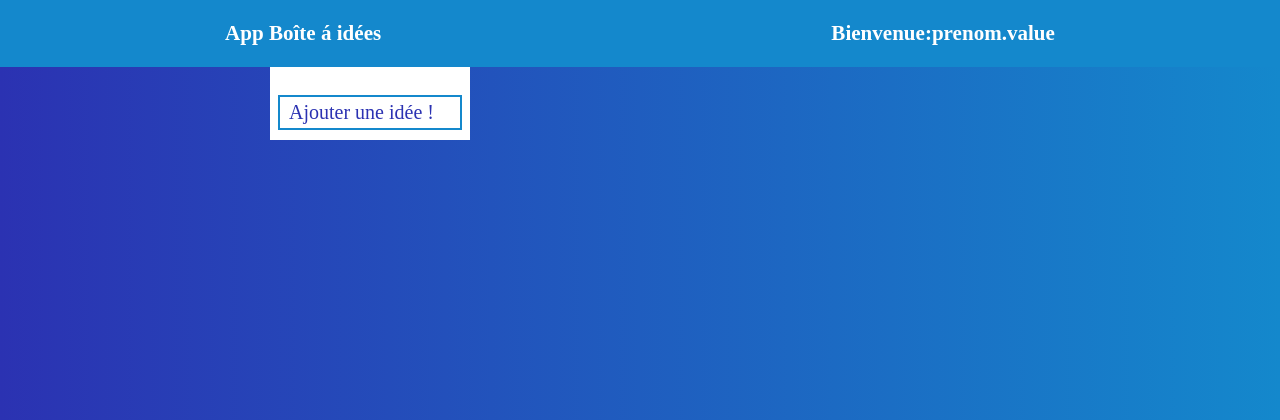
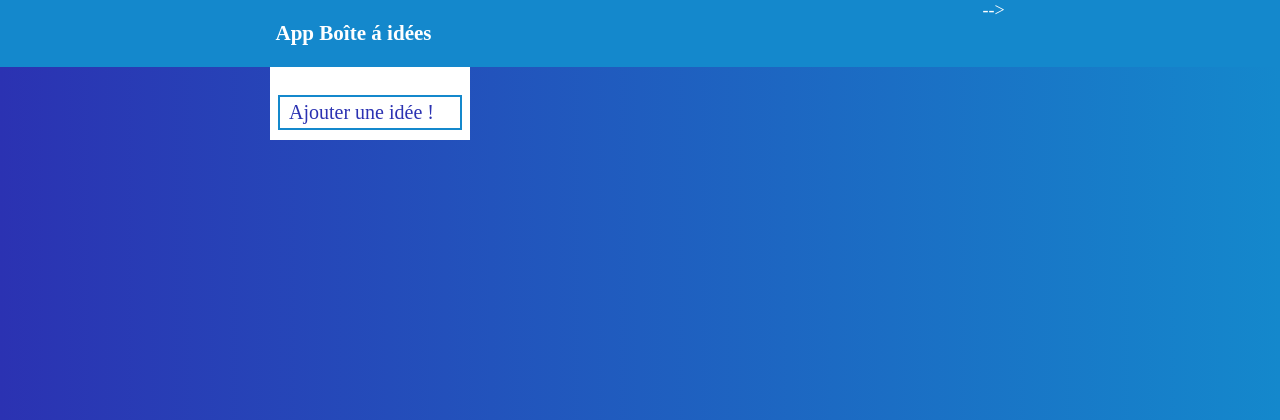
Before and after one commit to BounAbdallah/application_boite_idees, a PHP site: page /accueil.php in a window 1280 px wide. Shown: the top 420 px of the page. Run offline with PHP 8.4, Linux system fonts and the light colour scheme; data that the repository does not hold is empty.

Commit message:
modification page accueil

```diff
--- a/accueil.php
+++ b/accueil.php
@@ -4,7 +4,7 @@ require_once "config.php";
 
 $requete = $bdd->prepare("SELECT * FROM `utilisateurs` ");
 $requete->execute();
-$utilisateur= ":prenom.value";
+$utilisateur= ":email";
 
 
 
@@ -24,10 +24,9 @@ $_SESSION['utilisateur'] = $utilisateur
 
 <div class="top-bar">
     <div class="site-name"><h3>App Boîte á idées </h3></div>
-    <?php if (isset($_SESSION['utilisateur'])) :?>
-    <div class="user-name"><h3><?php echo 'Bienvenue'.$_SESSION['utilisateur']  ?></h3></div>
-    <?php unset($_SESSION['utilisateur'])?>
-    <?php endif;?>
+    <!-- <php while ($row = $requete->fetch(PDO::FETCH_ASSOC)) :?> -->
+    <!-- <div class="user-name"><h3><php echo 'Bienvenue'.$row['email']  ?></h3></div>
+    <!-- <php endwhile;?> --> -->
 </div>
 <?php
 //Inclusion du fichier de configuration bdd
```
